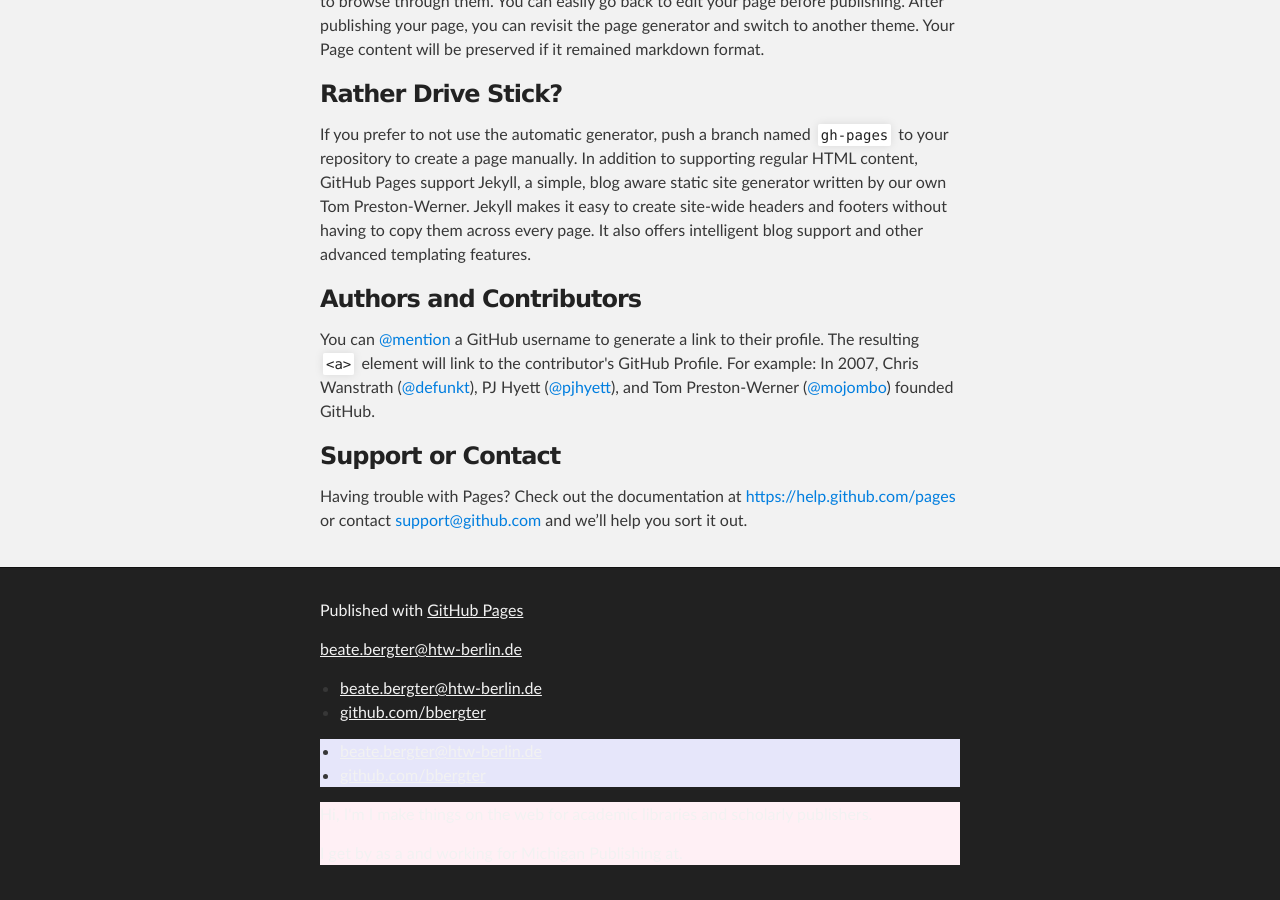
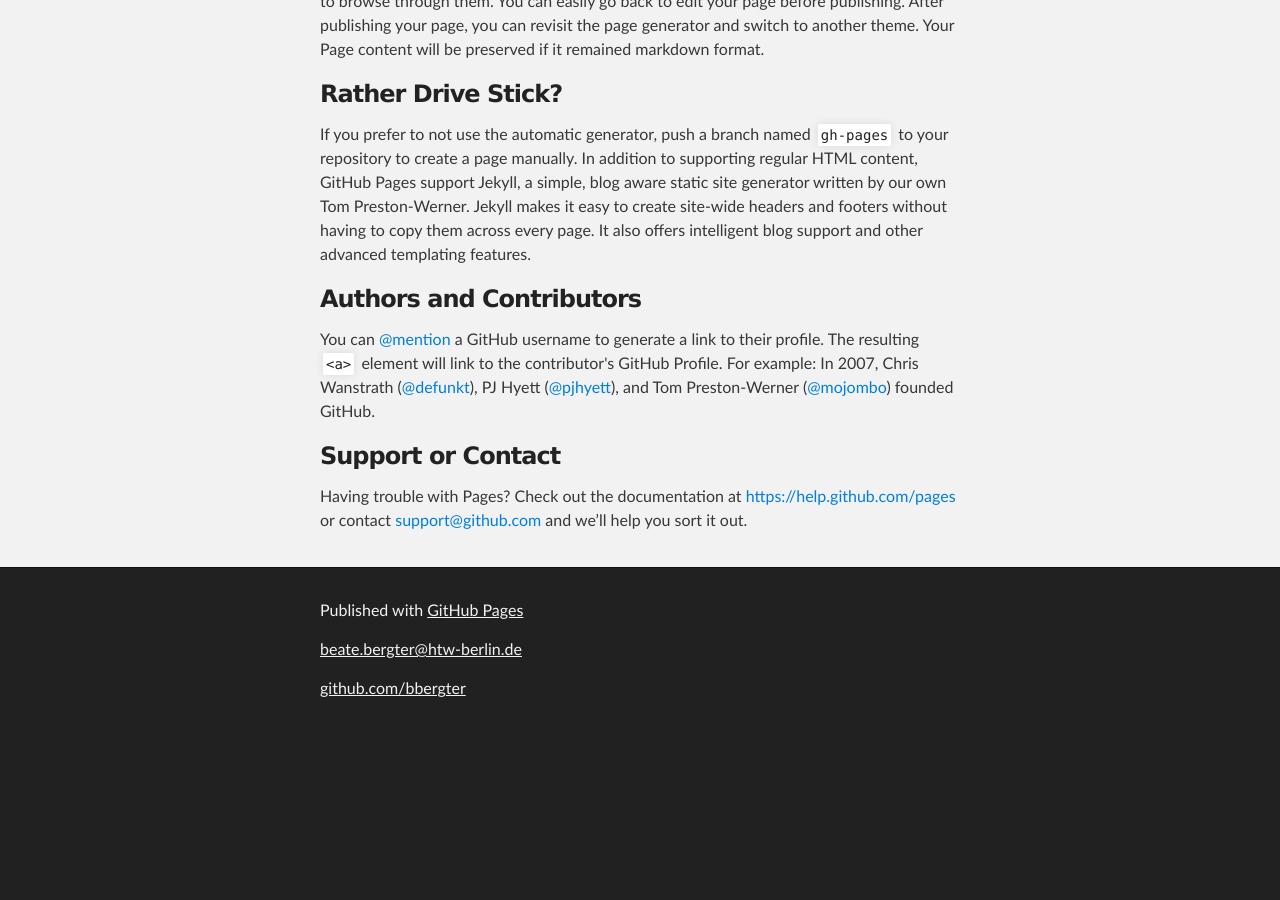
Before and after one commit to bbergter/bbergter, a Jekyll site: the page index.html, which Jekyll copies as it is, in a window 1280 px wide and 900 px high, scrolled down 878 px. Built offline with Jekyll 4.4.1, drawn with Linux system fonts in a browser that asks for light colours; after the commit the page ends 1613 px from its top, so only the background shows below that.

Commit message:
Update index.html

```diff
--- a/index.html
+++ b/index.html
@@ -32,7 +32,7 @@
         		<a href="/">Home</a>
 	        	<a href="/about">About</a>
         		<a href="/cv">CV</a>
-        		<a href="/blog">Blog</a>
+        		<a href="/blog">Blog</a> </ul>
        	</nav> </h2>
 
 
@@ -90,25 +90,7 @@
       <footer class="inner">
         <p>Published with <a href="http://pages.github.com">GitHub Pages</a></p>
         <p><a href="mailto:beate.bergter@htw-berlin.de">beate.bergter@htw-berlin.de</a></p>
-        <ul>
-        		<li><a href="mailto:beate.bergter@htw-berlin.de">beate.bergter@htw-berlin.de</a></li>
-        		<li><a href="https://github.com/bbergter">github.com/bbergter</a></li>
-			</ul>
-
-
-      <div class="row marketing">
-	<div class="col-sm-4" style="background-color:lavender;">
-		<ul>
-	        <li><a href="mailto:beate.bergter@htw-berlin.de">beate.bergter@htw-berlin.de</a></li>
-            	<li><a href="https://github.com/bbergter">github.com/bbergter</a></li>
-		</ul>
-	</div>
-	<div itemscope itemtype="http://data-vocabulary.org/Person" class="col-sm-8"  style="background-color:lavenderblush;">
-	<p class="lead"> Hi, I'm I make things on the web for academic libraries and scholarly publishers.</p>
-	<p> I get by as a  and working for Michigan Publishing at.</p>
-	</div> </div>
-
-
+        <p><a href="https://github.com/bbergter">github.com/bbergter</a></p>
 
       </footer>
     </div>
```
